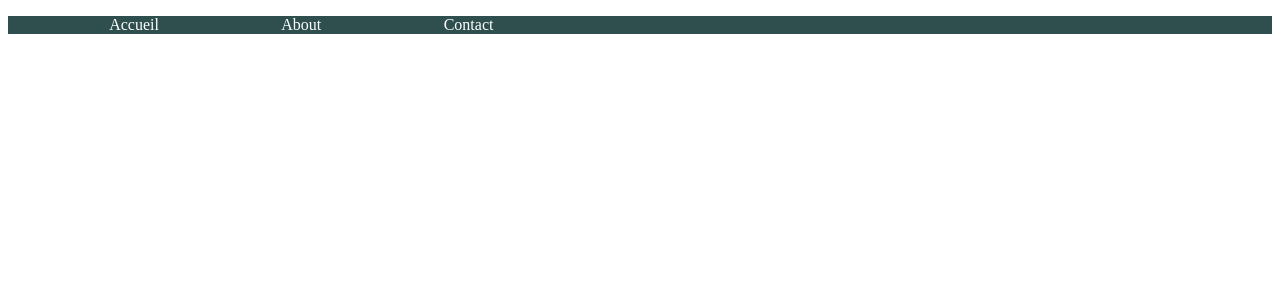
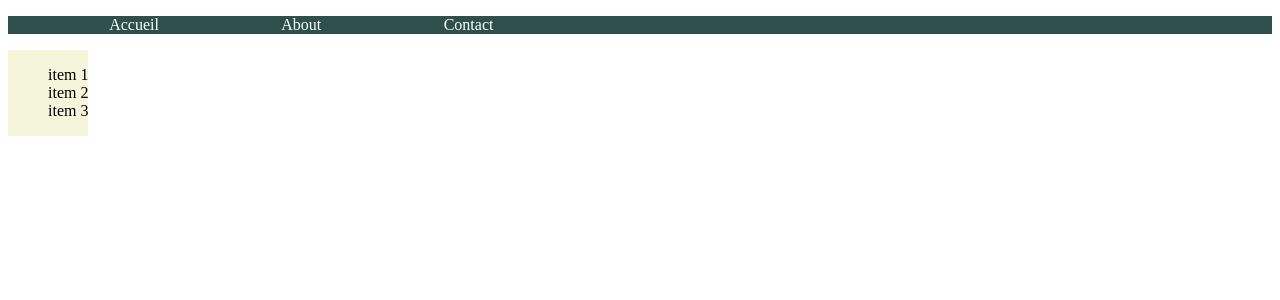
Before and after one commit to iknsa-formation/poec-symfony, an Angular app: page / in a window 1280 px wide. Shown: the top 300 px of the page. Built offline with nearby package versions, Linux system fonts and the light colour scheme.

Commit message:
Placement de la sidebar sur le component parent(app)

```diff
--- a/src/app/app.component.html
+++ b/src/app/app.component.html
@@ -1 +1,2 @@
 <app-menu></app-menu>
+<app-sidebar></app-sidebar>
--- a/src/app/sidebar/sidebar.component.css
+++ b/src/app/sidebar/sidebar.component.css
@@ -0,0 +1,8 @@
+aside {
+    background-color: beige;
+    display: inline-block;
+
+}
+aside li{
+    list-style:none;
+}
--- a/src/app/sidebar/sidebar.component.html
+++ b/src/app/sidebar/sidebar.component.html
@@ -1,3 +1,7 @@
-<p>
-  sidebar works!
-</p>
+<aside>
+    <ul>
+        <li>item 1</li>
+        <li>item 2</li>
+        <li>item 3</li>
+    </ul>
+</aside>
```
